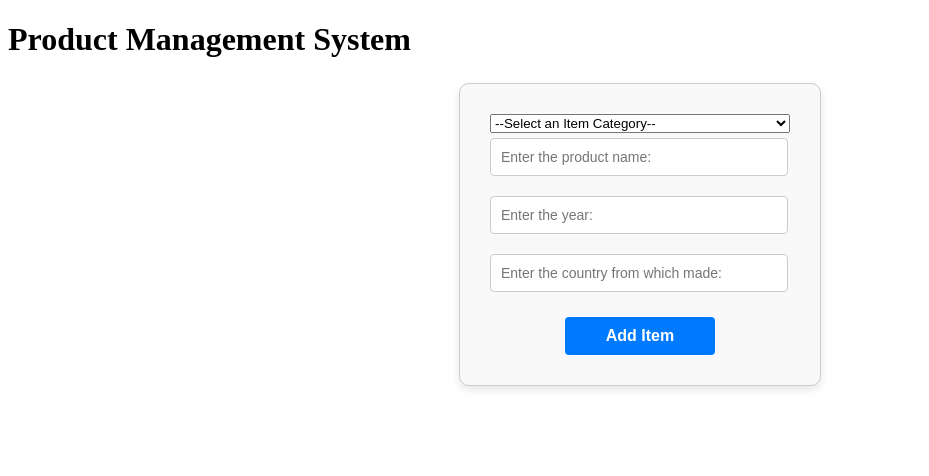
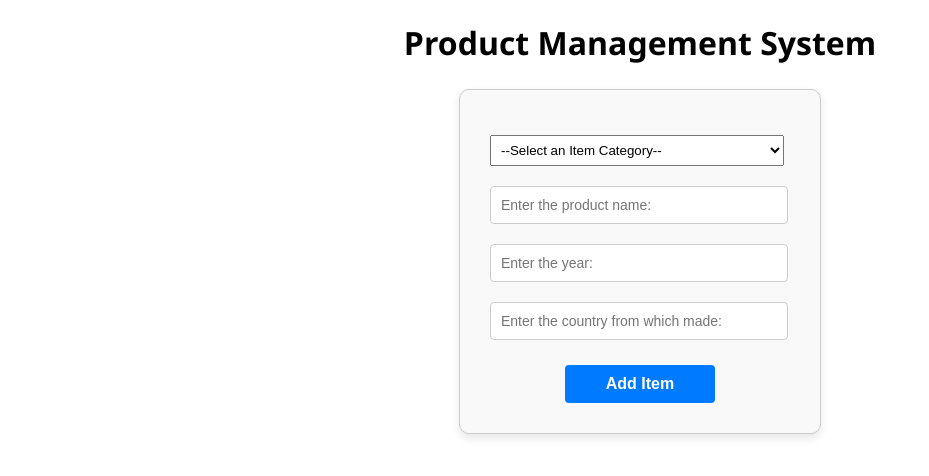
Before and after one commit to barezzali2/Retail-Pro, a website: page index.html in a window 1280 px wide. Shown: the whole page, without its empty margins (0-929 px from the left). Drawn offline with Linux system fonts and the light colour scheme.

Commit message:
Some styles for the entire app

```diff
--- a/styles.css
+++ b/styles.css
@@ -1,3 +1,8 @@
+body h1 {
+    text-align: center;
+    font-family: 'Segoe UI', Tahoma, Geneva, Verdana, sans-serif;
+}
+
 .product-inputs {
     display: flex;
     flex-direction: column;
@@ -50,3 +55,19 @@
 .product-inputs .submit:hover {
     background-color: #0056b3;
 }
+
+
+.product-inputs select {
+    padding: 6px;
+    cursor: pointer;
+    width: 98%;
+    margin: 0 auto;
+    margin: 15px 0;
+}
+
+
+#message {
+    color: green;
+    margin-top: 10px;
+    text-align: center;
+}
```
Lines whose indentation alone changed are shown as unchanged.
